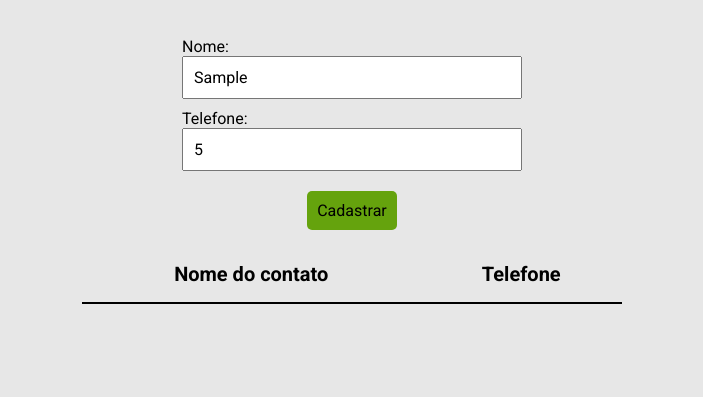
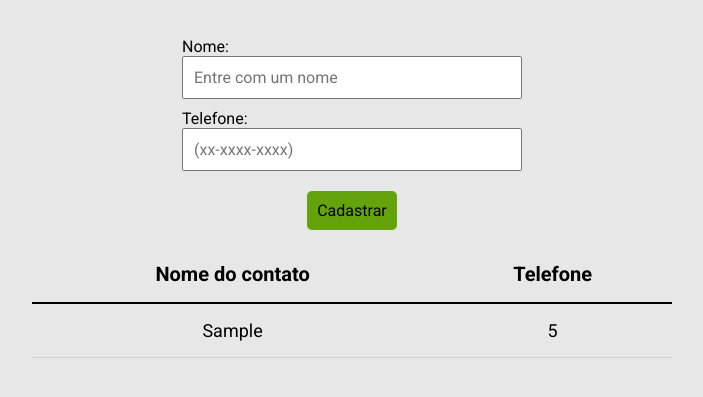
Before and after one commit to PhilipeF/agenda-de-contatos, a plain HTML site: page index.html in a window 1280 px wide. Both pictures are taken after typing "Sample", "5" into the empty fields and a click on the button "Cadastrar". Shown: the part 141-538 px from the top of the page, without its empty margins (288-991 px from the left). Drawn offline with Linux system fonts and the light colour scheme.

Commit message:
Feat: Projeto ok

```diff
--- a/app.js
+++ b/app.js
@@ -1,7 +1,26 @@
 const form = document.querySelector('.form-cadastrar');
+const nomeContato = document.querySelector('.nome-contato');
+const numeroContato = document.querySelector('.numero-contato');
+const tbody = document.querySelector('tbody');
+
+function cadatrarContato() {
+    if (nomeContato.value.trim() === '' || numeroContato.value.trim() === '') {
+        alert('Por favor, preencha todos os campos');
+        return;
+    }
+    tbody.innerHTML += `
+        <tr>
+            <td>${nomeContato.value}</td>
+            <td>${numeroContato.value} </td>
+        </tr>
+
+    `
+}
 
 form.addEventListener('submit', (e) => {
     e.preventDefault();
-    console.log('Passei aqui')
+    cadatrarContato();
 
+    nomeContato.value = '';
+    numeroContato.value = '';
 })
--- a/index.html
+++ b/index.html
@@ -21,11 +21,11 @@
             <form class="form-cadastrar">
                 <div>
                     <label for="">Nome:</label>
-                    <input type="text" placeholder="Entre com um nome">
+                    <input class="nome-contato" type="text" placeholder="Entre com um nome">
                 </div>
                 <div>
                     <label for="">Telefone:</label>
-                    <input type="number" placeholder="(xx-xxxx-xxxx)">
+                    <input class="numero-contato" type="number" placeholder="(xx-xxxx-xxxx)">
                 </div>
                 <div class="btn-cadastrar">
                     <button type="submit">Cadastrar</button>
@@ -37,6 +37,9 @@
                 <th>Nome do contato</th>
                 <th>Telefone</th>
             </thead>
+            <tbody>
+
+            </tbody>
         </table>
     </div>
 
--- a/style.css
+++ b/style.css
@@ -70,7 +70,7 @@ form input {
 
 table {
   width: 100%;
-  max-width: 540px;
+  max-width: 640px;
   border-spacing: 0px;
 }
 
@@ -80,3 +80,10 @@ table th {
     font-size: 20px;
     font-weight: bold;
 }
+
+table td {
+    padding: 16px;
+    text-align: center;
+    font-size: 18px;
+    border-bottom: 1px solid rgba(0, 0, 0, 0.1);
+}
```
